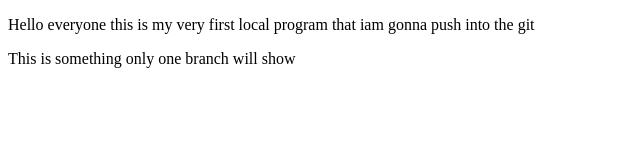
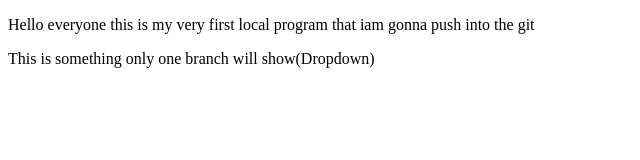
Before and after one commit to Siddharht-dev/localRepo, a plain HTML site: page index.html in a window 1280 px wide. Shown: the full height of the page, 0-640 px from the left. Drawn offline with Linux system fonts and the light colour scheme.

```diff
--- a/index.html
+++ b/index.html
@@ -7,6 +7,6 @@
 </head>
 <body>
     <p>Hello everyone this is my very first local program that iam gonna push into the git</p>
-    <p>This is something only one branch will show</p>
+    <p>This is something only one branch will show(Dropdown)</p>
 </body>
 </html>
```
